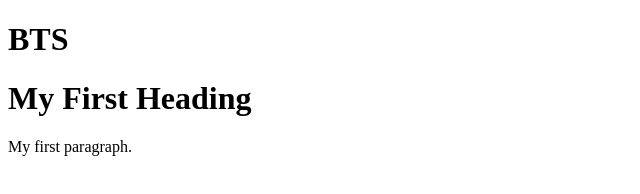
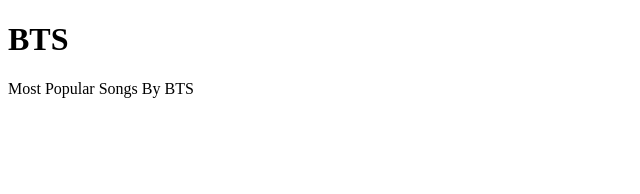
Before and after one commit to maryoooma/mywebpage, a plain HTML site: page index.html in a window 1280 px wide. Shown: the whole page, without its empty margins (0-640 px from the left). Drawn offline with Linux system fonts and the light colour scheme.

Commit message:
Update index.html

```diff
--- a/index.html
+++ b/index.html
@@ -4,10 +4,9 @@
 <title>Page Title</title>
 </head>
 <body>
-  <h1>BTS</h1>
 
-<h1>My First Heading</h1>
-<p>My first paragraph.</p>
+<h1>BTS</h1>
+<p>Most Popular Songs By BTS</p>
 
 </body>
 </html><!DOCTYPE html>
```
